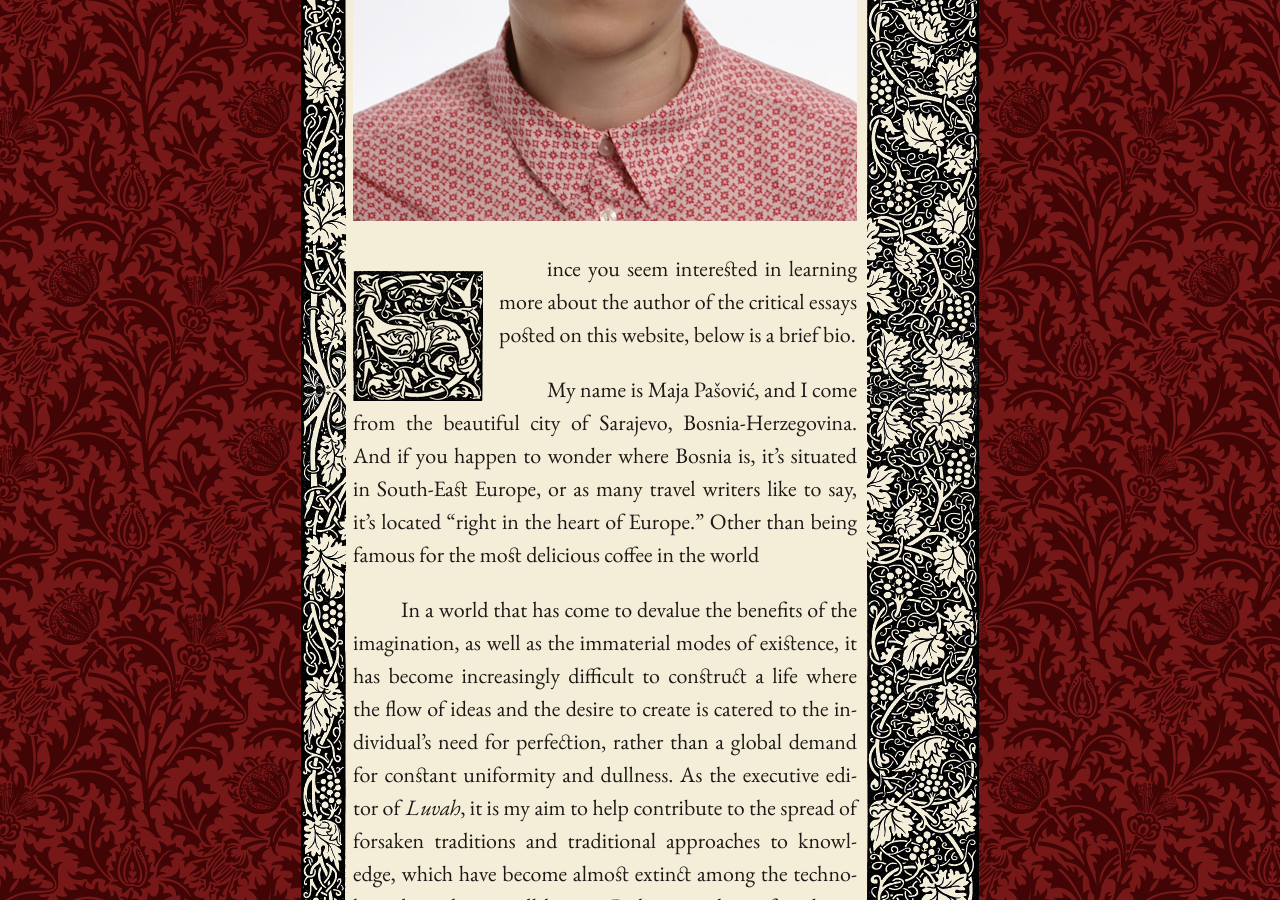
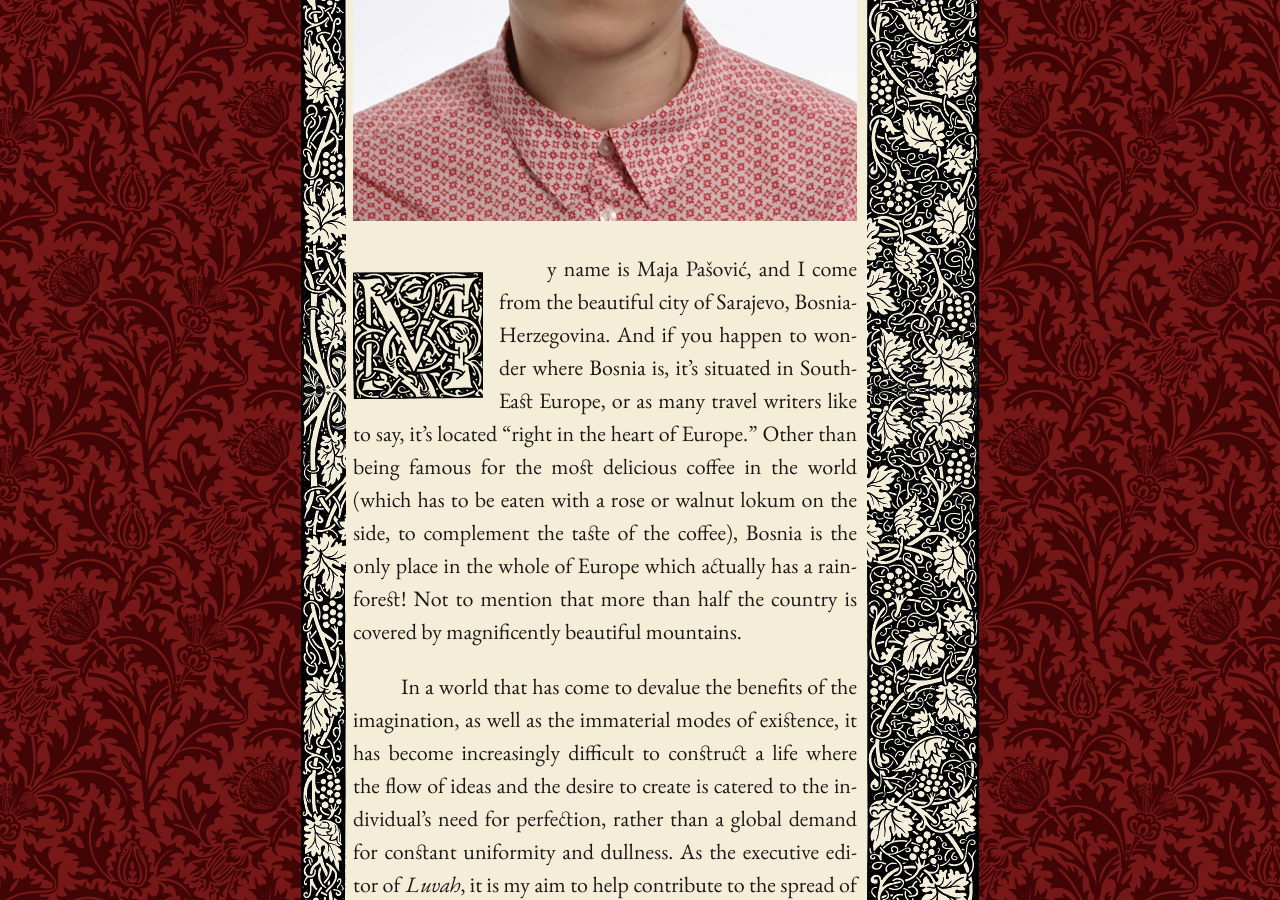
Before and after one commit to mpasovic/majapasovic.org, a Jekyll site: the page built from about.md, in a window 1280 px wide and 900 px high, scrolled down 597 px. Built offline with Jekyll 4.4.1, drawn with Linux system fonts in a browser that asks for light colours; nearby versions of some CDN libraries.

Commit message:
Updated about.md

```diff
--- a/about.md
+++ b/about.md
@@ -7,10 +7,9 @@
 ![]({{site.baseurl}}/img/Maja%20BLOG_Photo.jpg)
 
 
-<span class="versal s9">S</span>ince you seem interested in learning more about the author of the critical essays posted on this website, below is a brief bio.
+<span class="versal m9">M</span>y name is Maja Pašović, and I come from the beautiful city of Sarajevo, Bosnia-Herzegovina. And if you happen to wonder where Bosnia is, it's situated in South-East Europe, or as many travel writers like to say, it's located "right in the heart of Europe." Other than being famous for the most delicious coffee in the world (which has to be eaten with a rose or walnut lokum on the side, to complement the taste of the coffee), Bosnia is the only place in the whole of Europe which actually has a rainforest! Not to mention that more than half the country is covered by magnificently beautiful mountains.
 
-My name is Maja Pašović, and I come from the beautiful city of Sarajevo, Bosnia-Herzegovina.
-And if you happen to wonder where Bosnia is, it's situated in South-East Europe, or as many travel writers like to say, it's located "right in the heart of Europe." Other than being famous for the most delicious coffee in the world
+
 
 In a world that has come to devalue the benefits of the imagination, as well as the immaterial modes of
 existence, it has become increasingly difficult to construct a life where the flow of ideas and the desire to create is catered to the individual’s need for perfection, rather than a global demand for constant uniformity and dullness. As the executive editor of *Luvah*, it is my aim to help contribute to the spread of forsaken traditions and traditional approaches to knowledge, which have become almost extinct among the technological jungles we call homes. Perhaps my love of
```
